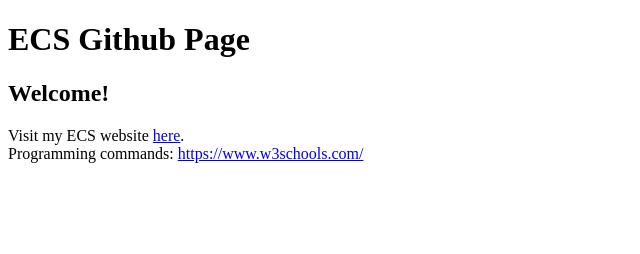
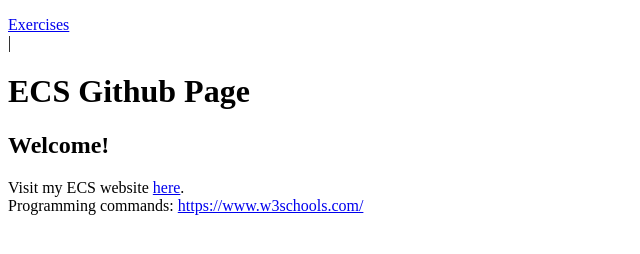
Before and after one commit to Iceila/ecs-fall2017, a plain HTML site: page index.html in a window 1280 px wide. Shown: the whole page, without its empty margins (0-640 px from the left). Drawn offline with Linux system fonts and the light colour scheme.

Commit message:
Update index.html

```diff
--- a/index.html
+++ b/index.html
@@ -6,6 +6,13 @@
 
 
   <body>
+
+    <div class="pages bar">
+      <p>
+        <a href="https://iceila.github.io>Home</a> |
+                 <a href="exercises/index.html">Exercises</a> <br> |
+                                               </p>
+                                               </div>
 
     <div class="text">
       <div class="headings">
```
